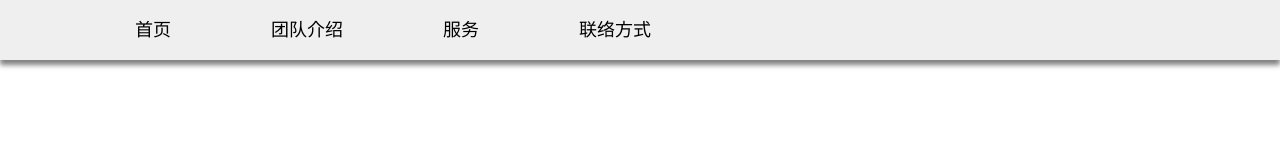
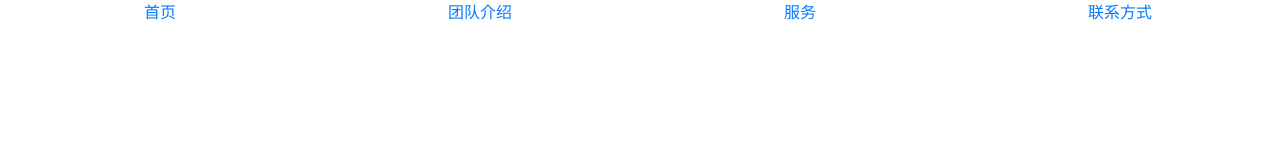
Before and after one commit to aztuo/Reptile-studio, a plain HTML site: page index.html in a window 1280 px wide. Drawn offline with nearby package versions, Linux system fonts and the light colour scheme.

Commit message:
Update index.html

```diff
--- a/index.html
+++ b/index.html
@@ -1,30 +1,49 @@
 <!doctype html>
 <html>
-<head>
-	<link rel="stylesheet" href="css/pachong.css">
+<head lang="en">
+	<link rel="stylesheet" href="CSS/Untitled-1.css">
+	<!-- Required meta tags -->
+	<meta charset="utf-8">
+    <meta name="viewport" content="width=device-width, initial-scale=1, shrink-to-fit=no">
+	 <!-- Bootstrap CSS -->
 	<link rel="stylesheet" href="https://stackpath.bootstrapcdn.com/bootstrap/4.3.1/css/bootstrap.min.css" integrity="sha384-ggOyR0iXCbMQv3Xipma34MD+dH/1fQ784/j6cY/iJTQUOhcWr7x9JvoRxT2MZw1T" crossorigin="anonymous">
 <meta charset="utf-8">
 <title>爬虫工作室</title>
 </head>
 
 <body>
-	<div class="top"><!--顶栏-->
-		<div class="container">
-		<div class="row center">
-			<div class="col-xs-3">
-				<a href="">首页</a>
-			</div>
-			<div class="col-xs-3">
-				<a href="">团队介绍</a>
-			</div>
-			<div class="col-xs-3">
-				<a href="">服务</a>
-			</div>
-			<div class="col-xs-3">
-				<a href="">联络方式</a>
+	<div class="container-fluid">
+		<div class="daohang">
+			<div class="row">
+				<div class="col-xs-6 col-sm-3" style="text-align: center;text-decoration: ">
+					<a href="#">
+						首页
+					</a>
+				</div>
+				<div class="col-xs-6 col-sm-3" style="text-align: center">
+					<a href="#" style="">
+						团队介绍
+					</a>
+				</div>
+				<div class="col-xs-6 col-sm-3" style="text-align: center">
+					<a href="#">
+						服务
+					</a>
+				</div>
+				<div class="col-xs-6 col-sm-3" style="text-align: center">
+					<a href="#">
+						联系方式
+					</a>
+				</div>
 			</div>
 		</div>
+		<div></div>
 	</div>
-	</div>
+
+	<!-- Optional JavaScript -->
+    <!-- jQuery first, then Popper.js, then Bootstrap JS -->
+	<script src="https://code.jquery.com/jquery-3.3.1.slim.min.js" integrity="sha384-q8i/X+965DzO0rT7abK41JStQIAqVgRVzpbzo5smXKp4YfRvH+8abtTE1Pi6jizo" crossorigin="anonymous"></script>
+<script src="https://cdnjs.cloudflare.com/ajax/libs/popper.js/1.14.7/umd/popper.min.js" integrity="sha384-UO2eT0CpHqdSJQ6hJty5KVphtPhzWj9WO1clHTMGa3JDZwrnQq4sF86dIHNDz0W1" crossorigin="anonymous"></script>
+<script src="https://stackpath.bootstrapcdn.com/bootstrap/4.3.1/js/bootstrap.min.js" integrity="sha384-JjSmVgyd0p3pXB1rRibZUAYoIIy6OrQ6VrjIEaFf/nJGzIxFDsf4x0xIM+B07jRM" crossorigin="anonymous"></script>
 </body>
 </html>
```
